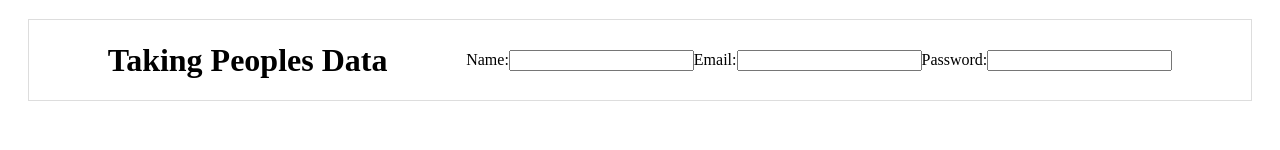
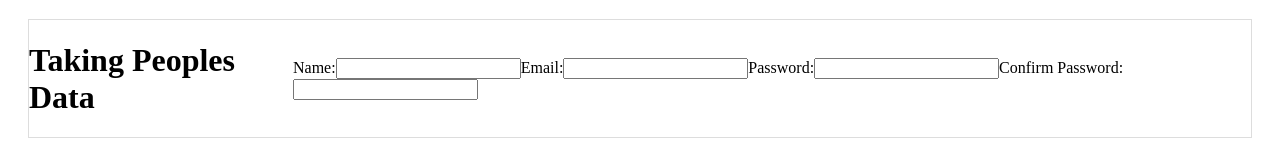
Before and after one commit to satyamrao789/Learning_ReactJs, a React (Create React App) app in the folder 01/: page / in a window 1280 px wide. Shown: the part 739-889 px from the top of the page. Before the commit the page ends 860 px from the top, so only its background shows below. Built offline with nearby package versions, Linux system fonts and the light colour scheme.

Commit message:
password matcher logic applied

```diff
--- a/01/src/Form.js
+++ b/01/src/Form.js
@@ -5,6 +5,8 @@ const Form = () => {
     const [name, setName] = useState('');
     const [email, setEmail] = useState('');
     const [password, setPassword] = useState('');
+    const [confimpassword, setConfirmPassword] = useState('');
+    const [matchpassword, setMatchPassword] = useState(true);
 
     const handleName = (e) => {
         console.log(e.target.value);
@@ -18,10 +20,14 @@ const Form = () => {
         console.log(e.target.value);
         setPassword(e.target.value);
     }
-    // const handleConfirmPassword = (e) => {
-    //     console.log(e.target.value);
-    //     setPassword(e.target.value);
-    // }
+    const handleConfirmPassword = (e) => {
+        console.log(e.target.value);
+        setConfirmPassword(e.target.value);
+        if (e.target.value === password)
+            setMatchPassword(true);
+        else
+            setMatchPassword(false);
+    }
     return (
         <div className='mainTag'>
             <h1>Taking Peoples Data</h1>
@@ -35,11 +41,12 @@ const Form = () => {
                 <label>Password:
                     <input value={password} type='password' onChange={handlePassword}></input>
                 </label>
-                {/* <label>Name:
-                    <input value={name} type='text' onChange={handleConfirmPassword}></input>
-                </label> */}
+                <label>Confirm Password:
+                    <input value={confimpassword} type='password' onChange={handleConfirmPassword}></input>
+                </label>
+                {!matchpassword && <p style={{ color: 'red' }}>Password do not match</p>}
             </form>
-        </div>
+        </div >
     )
 }
 
```
